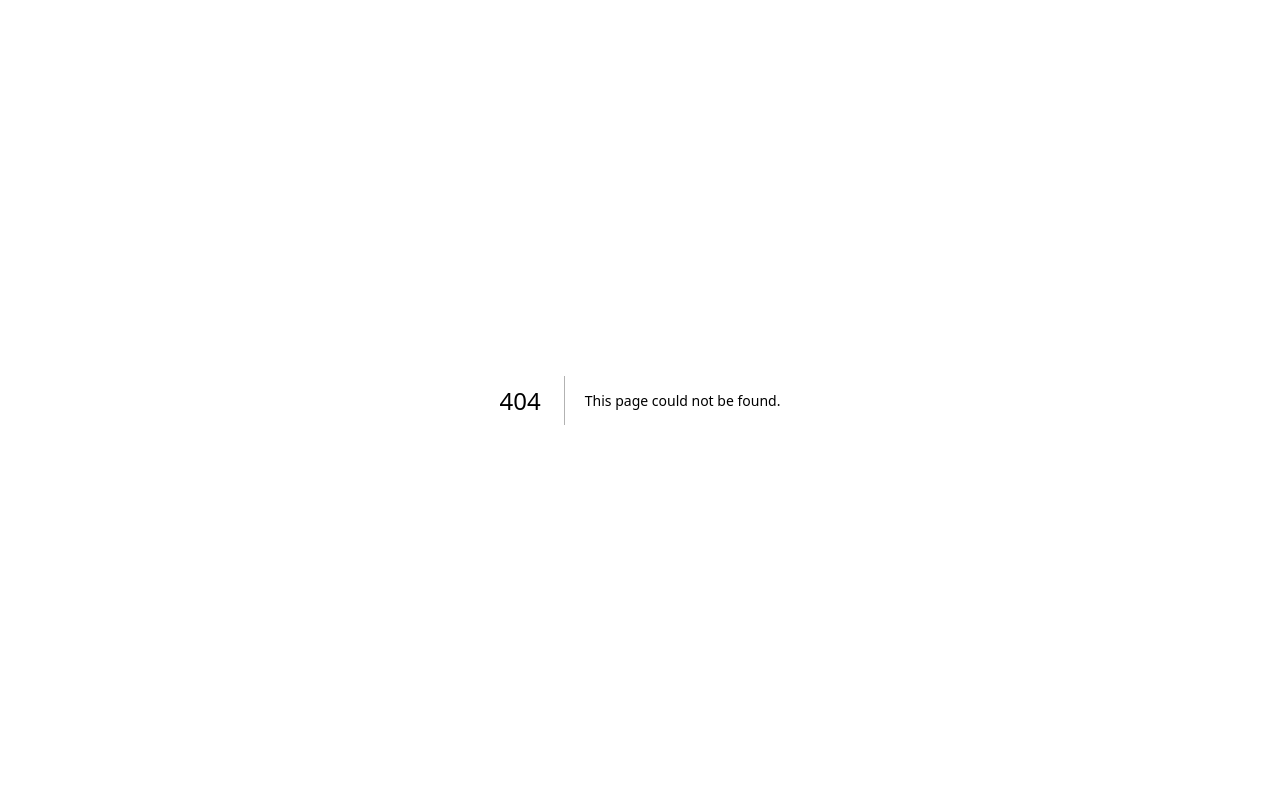
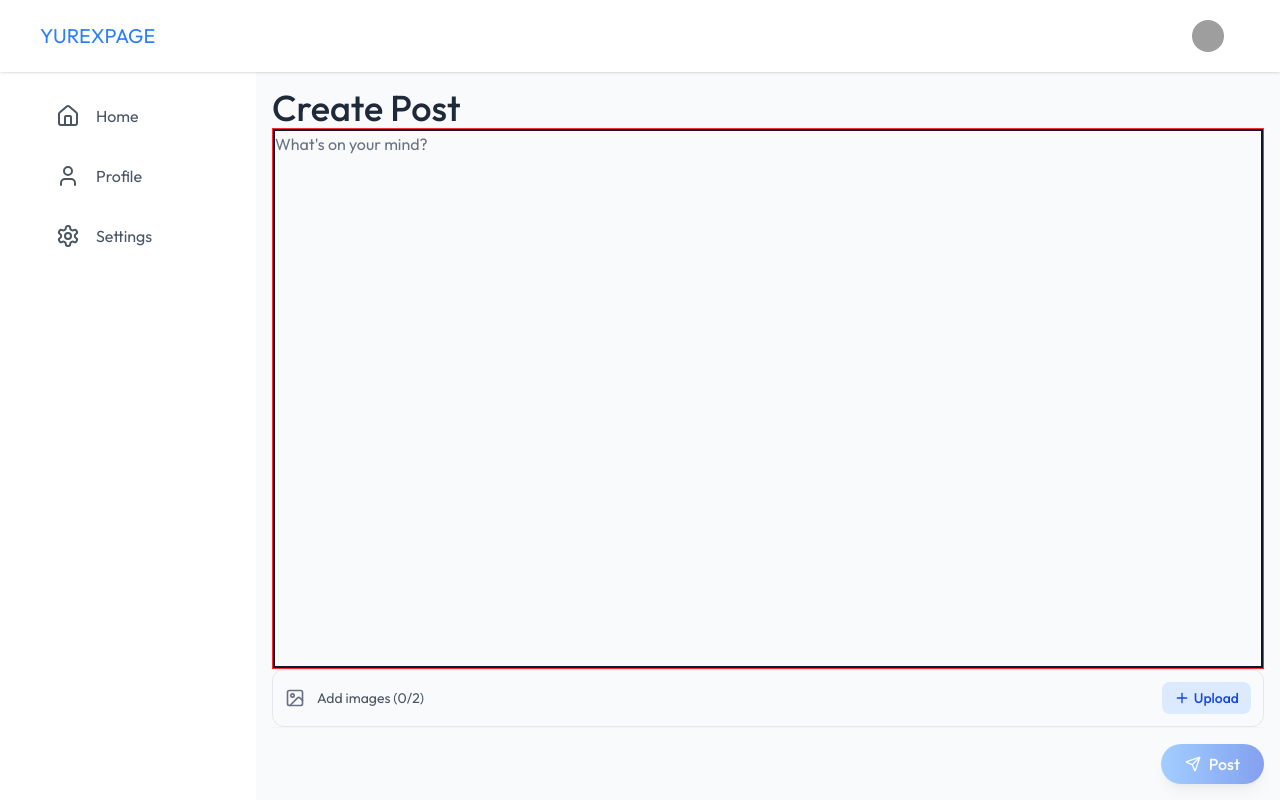
Before and after one commit to Yurex12/yurexpage, a Next.js app: page /create-post in a window 1280 px wide. Before the commit this address had no page. Built offline with nearby package versions, Linux system fonts and the light colour scheme; grey boxes are pictures that could not be loaded.

Commit message:
added an image gallery library for viewing images

```diff
--- a/package.json
+++ b/package.json
@@ -22,7 +22,8 @@
     "overlayscrollbars-react": "^0.5.6",
     "react": "^19.0.0",
     "react-dom": "^19.0.0",
-    "tailwind-merge": "^3.2.0"
+    "tailwind-merge": "^3.2.0",
+    "yet-another-react-lightbox": "^3.25.0"
   },
   "devDependencies": {
     "@eslint/eslintrc": "^3",
--- /dev/null
+++ b/src/app/(root)/create-post/page.tsx
@@ -0,0 +1,148 @@
+'use client';
+import { ChangeEvent, useEffect, useRef, useState } from 'react';
+
+import { Image, Plus, Send, X } from 'lucide-react';
+
+import { Image as ImageType } from '@/types/types';
+
+export default function CreatePostDialog() {
+  const [text, setText] = useState('');
+  const [images, setImages] = useState<ImageType[]>([]);
+  const fileInputRef = useRef<HTMLInputElement | null>(null);
+  const textareaRef = useRef<HTMLTextAreaElement | null>(null);
+
+  useEffect(() => {
+    textareaRef.current?.focus();
+  }, []);
+
+  const handleTextChange = (e: ChangeEvent<HTMLTextAreaElement>) => {
+    setText(e.target.value);
+    // Auto-resize textarea
+    if (textareaRef.current) {
+      textareaRef.current.style.height = 'auto';
+      textareaRef.current.style.height =
+        textareaRef.current.scrollHeight + 'px';
+    }
+  };
+
+  const handleImageUpload = (files: FileList | null) => {
+    if (!files) return;
+    const newImages = Array.from(files).slice(0, 2 - images.length);
+    newImages.forEach((file) => {
+      if (file.type.startsWith('image/')) {
+        const reader = new FileReader();
+        reader.onload = (e: ProgressEvent<FileReader>) => {
+          setImages((prev) => [
+            ...prev,
+            {
+              id: Date.now() + Math.random(),
+              file,
+              url: e.target?.result ?? '',
+              name: file.name,
+            },
+          ]);
+        };
+        reader.readAsDataURL(file);
+      }
+    });
+  };
+
+  const removeImage = (id: number) => {
+    setImages((prev) => prev.filter((img) => img.id !== id));
+  };
+
+  const handleSubmit = () => {
+    if (text.trim() || images.length > 0) {
+      console.log('Post submitted:', { text, images });
+      setText('');
+      setImages([]);
+    }
+  };
+
+  const canAddMoreImages = images.length < 2;
+
+  return (
+    <div className='p-4 flex flex-col h-full'>
+      <h1 className='text-4xl text-gray-800 font-medium'>Create Post</h1>
+
+      {/* Content: text $ images */}
+      <div className='overflow-y-auto border border-red-500 flex-1'>
+        {/* Text */}
+        <textarea
+          value={text}
+          onChange={handleTextChange}
+          placeholder="What's on your mind?"
+          className='w-full border-2 h-full outline-none text-base font-normal resize-none bg-transparent text-gray-900 leading-relaxed placeholder:text-gray-500'
+        />
+        {/* Image Previews */}
+        {images.length > 0 && (
+          <div
+            className={`w-full mx-auto grid grid-cols-1 mt-2  ${
+              images.length > 1 ? 'grid-cols-2 gap-x-0.5' : ''
+            } `}
+          >
+            {images.map((image) => (
+              <div key={image.id} className='relative'>
+                <img
+                  src={image.url}
+                  alt={image.name}
+                  className={`object-cover rounded-sm w-full ${
+                    images.length > 1 ? 'h-80' : 'h-auto'
+                  }`}
+                />
+                <button
+                  onClick={() => removeImage(image.id)}
+                  className='absolute top-1 right-1 p-1 bg-white/80 rounded-full'
+                >
+                  <X className='size-4' />
+                </button>
+              </div>
+            ))}
+          </div>
+        )}
+      </div>
+
+      {/* Image Upload Section */}
+      <div className='flex items-center justify-between p-3 border border-gray-200 rounded-xl bg-gray-50'>
+        <div className='flex items-center space-x-3'>
+          <Image className='w-5 h-5 text-gray-500' />
+          <span className='text-sm text-gray-600'>
+            Add images ({images.length}/2)
+          </span>
+        </div>
+        <button
+          onClick={() => fileInputRef.current?.click()}
+          disabled={!canAddMoreImages}
+          className='flex items-center space-x-1 px-3 py-1.5 bg-blue-100 hover:bg-blue-400 text-blue-700 rounded-lg text-sm font-medium transition-colors disabled:opacity-50 disabled:cursor-not-allowed disabled:hover:bg-blue-100'
+        >
+          <Plus className='w-4 h-4' />
+          <span>Upload</span>
+        </button>
+
+        {/* Hidden File Input */}
+        <input
+          ref={fileInputRef}
+          type='file'
+          multiple
+          accept='image/*'
+          onChange={(e) => handleImageUpload(e.target.files)}
+          className='hidden'
+        />
+      </div>
+
+      {/* Footer */}
+      <div className='flex items-center justify-end border-t border-gray-100 bg-gray-50 rounded-b-2xl pt-4'>
+        <div className='flex items-center space-x-3'>
+          <button
+            onClick={handleSubmit}
+            disabled={!text.trim() && images.length === 0}
+            className='flex items-center space-x-2 px-6 py-2 bg-gradient-to-r from-blue-400 to-blue-700 text-white rounded-full font-medium shadow-lg hover:shadow-xl disabled:opacity-50 disabled:cursor-not-allowed transition-all duration-200 hover:scale-105 disabled:hover:scale-100'
+          >
+            <Send className='w-4 h-4' />
+            <span>Post</span>
+          </button>
+        </div>
+      </div>
+    </div>
+  );
+}
--- a/src/app/(root)/profile/page.tsx
+++ b/src/app/(root)/profile/page.tsx
@@ -1,33 +1,24 @@
-import React from 'react';
+'use client';
+import { useState } from 'react';
+import Lightbox from 'yet-another-react-lightbox';
+import 'yet-another-react-lightbox/styles.css';
 
-import {
-  DropdownMenu,
-  DropdownMenuContent,
-  DropdownMenuItem,
-  DropdownMenuLabel,
-  DropdownMenuSeparator,
-  DropdownMenuTrigger,
-} from '@/components/ui/dropdown-menu';
-import { Ellipsis } from 'lucide-react';
+export default function App() {
+  const [open, setOpen] = useState(false);
 
-function Page() {
   return (
-    <DropdownMenu>
-      <DropdownMenuTrigger>
-        <div className='bg-gray-0 hover:bg-gray-100 transition-all px-2 py-1 rounded-full'>
-          <Ellipsis />
-        </div>
-      </DropdownMenuTrigger>
-      <DropdownMenuContent>
-        <DropdownMenuLabel>My Account</DropdownMenuLabel>
-        <DropdownMenuSeparator />
-        <DropdownMenuItem>Profile</DropdownMenuItem>
-        <DropdownMenuItem>Billing</DropdownMenuItem>
-        <DropdownMenuItem>Team</DropdownMenuItem>
-        <DropdownMenuItem>Subscription</DropdownMenuItem>
-      </DropdownMenuContent>
-    </DropdownMenu>
+    <>
+      <button type='button' onClick={() => setOpen(true)}>
+        Open Lightbox
+      </button>
+
+      <Lightbox
+        open={open}
+        close={() => setOpen(false)}
+        slides={[{ src: '/c.jpg' }, { src: '/d.jpg' }, { src: '/yusuf.jpg' }]}
+        className='bg-red-500'
+        controller={{ closeOnBackdropClick: true, closeOnPullDown: true }}
+      />
+    </>
   );
 }
-
-export default Page;
--- a/src/app/layout.tsx
+++ b/src/app/layout.tsx
@@ -1,10 +1,15 @@
 import type { Metadata } from 'next';
-import { Inter } from 'next/font/google';
+import { Inter, Outfit } from 'next/font/google';
 import 'overlayscrollbars/overlayscrollbars.css';
 import './globals.css';
 
 const inter = Inter({ subsets: ['latin'] });
 // export const playfair = Playfair_Display({ subsets: ['latin'] });
+
+const outfit = Outfit({
+  subsets: ['latin'],
+  display: 'swap',
+});
 
 export const metadata: Metadata = {
   title: 'Create Next App',
@@ -19,7 +24,7 @@ export default function RootLayout({
   return (
     <html lang='en'>
       <body
-        className={`${inter.className} text-sm antialiased h-dvh break-words text-gray-600`}
+        className={`${outfit.className} text-sm md:text-base  antialiased h-dvh break-words text-gray-600`}
       >
         {children}
       </body>
--- a/src/components/ImageGrid.tsx
+++ b/src/components/ImageGrid.tsx
@@ -1,9 +1,14 @@
 type ImageGridProps = {
-  images: string[];
+  images: { src: string }[];
   containerRef?: React.RefObject<HTMLDivElement | null>;
+  handleOpenPhoto?: (index: number) => void;
 };
 
-export default function ImageGrid({ images, containerRef }: ImageGridProps) {
+export default function ImageGrid({
+  images,
+  containerRef,
+  handleOpenPhoto,
+}: ImageGridProps) {
   const imageLength = images.length;
 
   return (
@@ -13,14 +18,15 @@ export default function ImageGrid({ images, containerRef }: ImageGridProps) {
       }`}
       ref={containerRef}
     >
-      {images.map((image) => (
+      {images.map((image, i) => (
         <img
-          src={image}
+          src={image.src}
           alt=''
           className={`object-cover rounded-sm w-full ${
-            image.length > 1 ? 'h-80' : 'h-auto'
+            images.length > 1 ? 'h-80' : 'h-auto'
           }`}
-          key={image}
+          key={image.src}
+          onClick={() => handleOpenPhoto?.(i)}
         />
       ))}
     </div>
--- a/src/components/MobileNavbar.tsx
+++ b/src/components/MobileNavbar.tsx
@@ -28,7 +28,7 @@ export default function MobileNavbar() {
       </SheetTrigger>
       <SheetContent
         showCloseButton={false}
-        className='space-y-2 p-0 gap-0 pt-2 px-2'
+        className='space-y-2 p-0 gap-0 pt-2 px-2 w-7/12'
       >
         {/* close button */}
         <div className='flex justify-end'>
--- a/src/components/Post.tsx
+++ b/src/components/Post.tsx
@@ -1,10 +1,23 @@
+'use client';
+
+import { useState } from 'react';
 import EngagementActions from './EngagementActions';
 import EngagementStats from './EngagementStats';
 import ImageGrid from './ImageGrid';
 import PostHeader from './PostHeader';
 import TextExpander from './TextExpander';
+import Lightbox from 'yet-another-react-lightbox';
 
 export default function Post() {
+  const [openPhoto, setOpenPhoto] = useState(false);
+  const [photoIndex, setPhotoIndex] = useState(0);
+
+  const slides: { src: string }[] = [{ src: '/d.jpg' }, { src: '/c.jpg' }];
+
+  const handleOpen = (index: number) => {
+    setPhotoIndex(index); // set the clicked image index
+    setOpenPhoto(true);
+  };
   return (
     <div className='bg-white rounded-lg shadow max-w-140 pt-4 pb-2 mx-auto space-y-2 sm:space-y-3'>
       <PostHeader />
@@ -12,10 +25,17 @@ export default function Post() {
         className='px-4'
         text='Lorem ipsum dolor sit amet consectetur adipisicing elit. Consequatur voluptas repellendus necessitatibus, reprehenderit inventore sit autem aliquid rerum cumque dolor quisquam, architecto assumenda amet fugit aut similique quas beatae natus. Lorem ipsum dolor sit amet consectetur adipisicing elit. Consequatur voluptas repellendus necessitatibus, reprehenderit inventore sit autem aliquid rerum cumque dolor quisquam, architecto assumenda amet fugit aut similique quas beatae natus.'
       />
-      <ImageGrid images={['/d.jpg', '/c.jpg']} />
+      <ImageGrid images={slides} handleOpenPhoto={handleOpen} />
       <EngagementStats />
       <div className='border rounded-lg border-gray-300'></div>
       <EngagementActions />
+      <Lightbox
+        open={openPhoto}
+        close={() => setOpenPhoto(false)}
+        slides={slides}
+        index={photoIndex} // starting slide index
+        controller={{ closeOnBackdropClick: true }}
+      />
     </div>
   );
 }
```
Also changed, not shown: public/yusuf.jpg (added), 1 other file (tests, documents, lock files or other folders).
